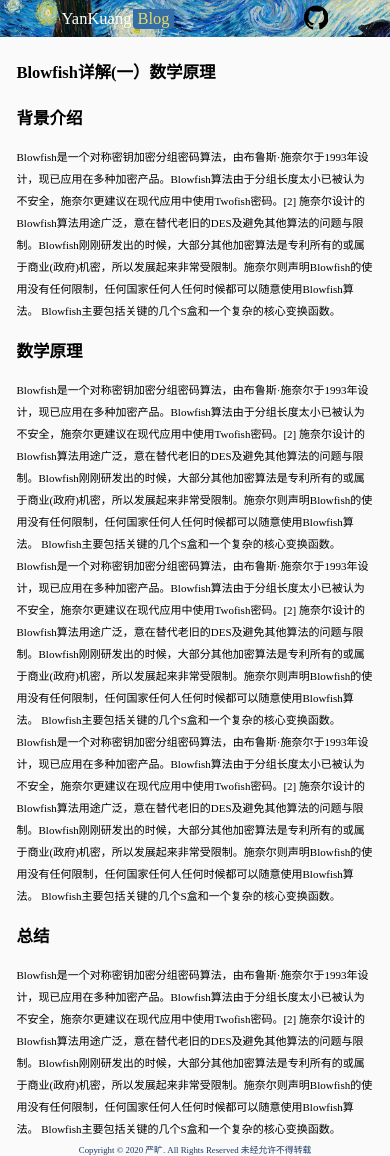
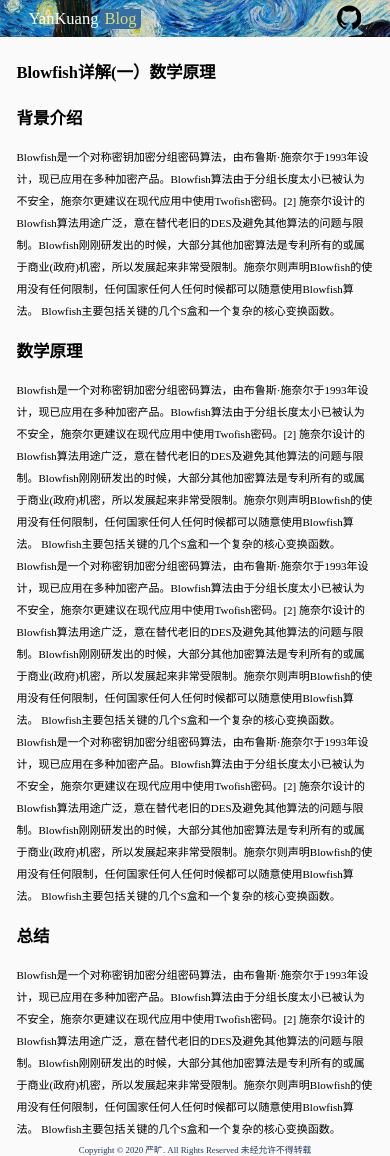
Before and after one commit to yankuang608/yankuang608.github.io, a Jekyll site: the page built from _posts/2020-06-08-hello-world.html, in a window 390 px wide. Built offline with Jekyll 4.4.1, drawn with Linux system fonts in a browser that asks for light colours; some web fonts are replaced.

Commit message:
navbar padding

```diff
--- a/css/detail.css
+++ b/css/detail.css
@@ -347,6 +347,10 @@ blockquote{
 }
 
 @media screen and (max-width: 768px) {
+  nav{
+    padding: 0.4rem 3rem;
+  }
+
   .content{
     padding: 1rem 6rem;
   }
@@ -357,6 +361,10 @@ blockquote{
       font-size: 11px;
   }
 
+  nav{
+    padding: 0.4rem 2rem;
+  }
+
   .content{
       padding: 1rem 1.5rem;
   }
```
